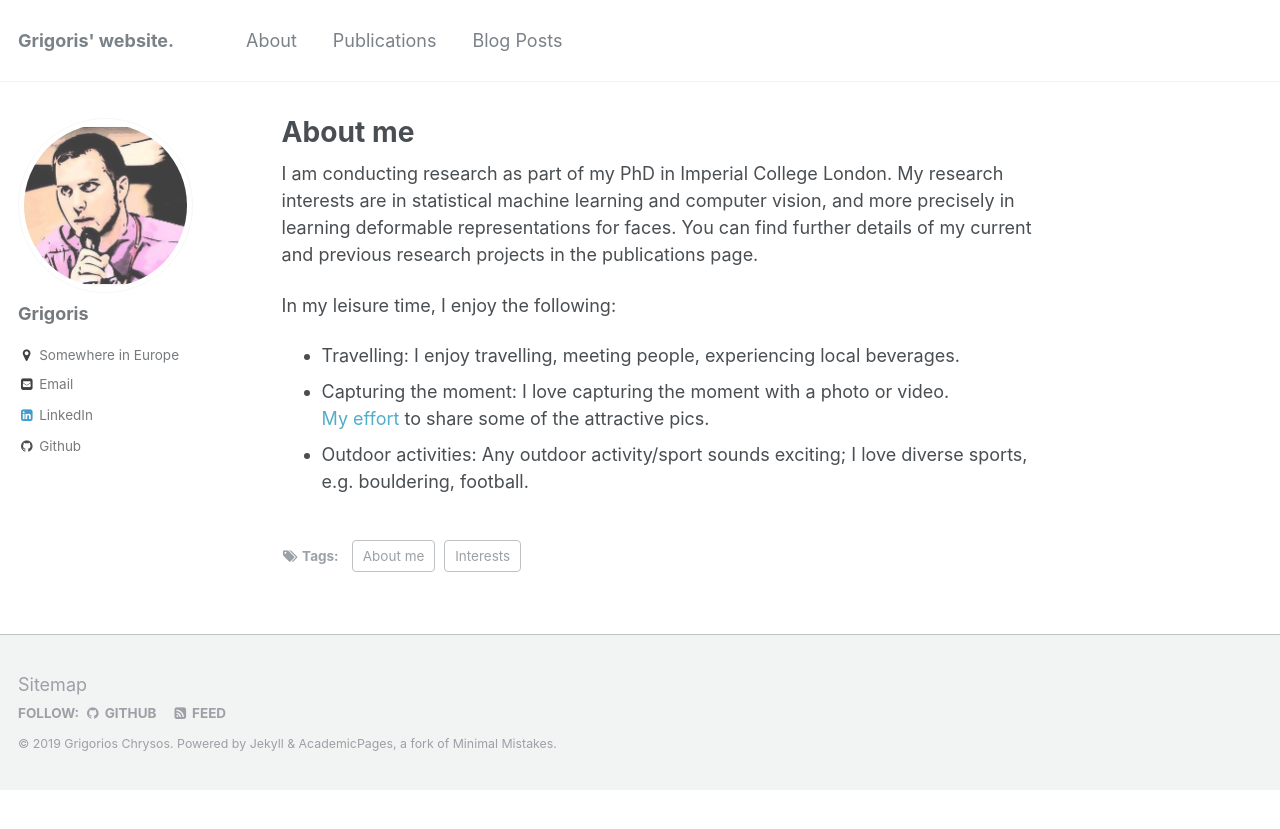
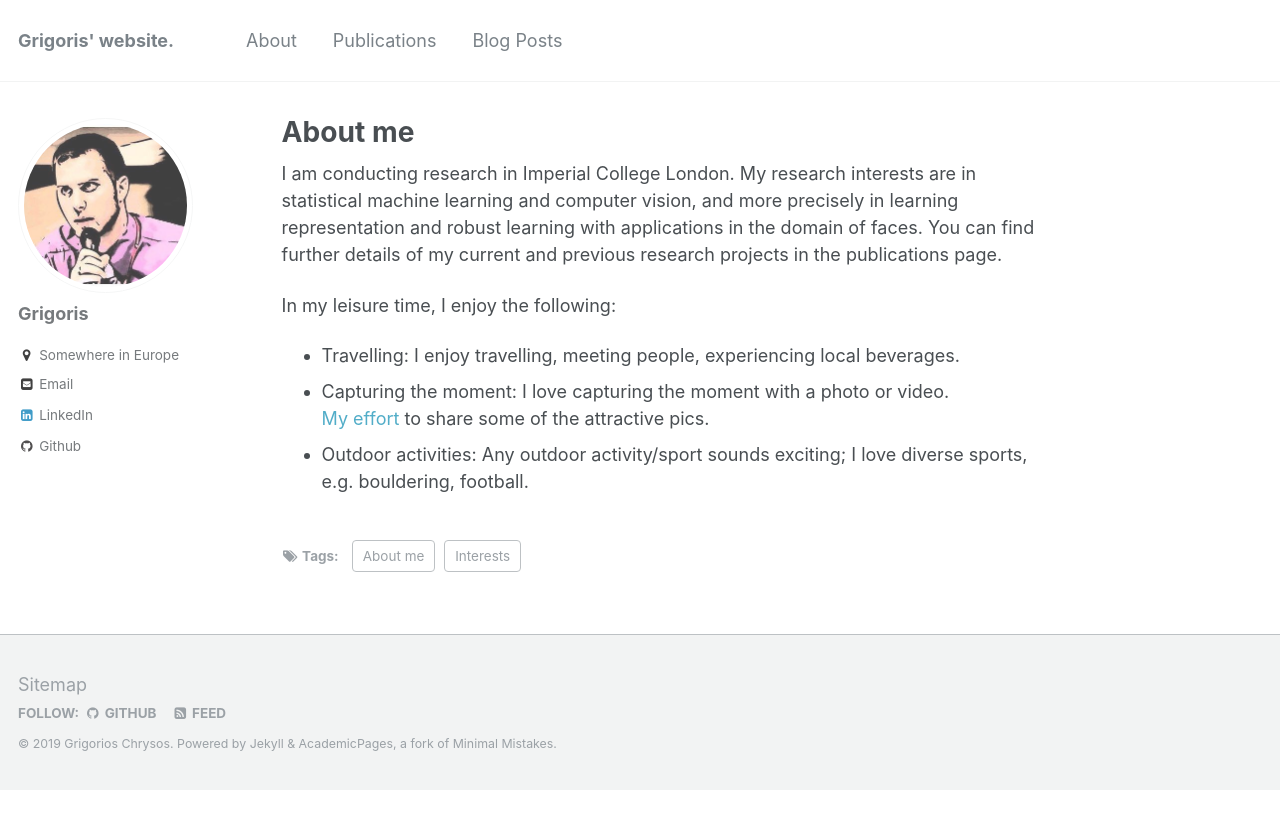
Before and after one commit to grigorisg9gr/grigorisg9gr.github.io, a Jekyll site: the page built from _pages/about/index.html, in a window 1280 px wide. Shown: the top 829 px of the page. Built offline with Jekyll 4.4.1, drawn with Linux system fonts in a browser that asks for light colours.

Commit message:
Update the index.html.

```diff
--- a/_pages/about/index.html
+++ b/_pages/about/index.html
@@ -8,7 +8,7 @@
   - /
 ---
         <div>
-        <p> I am conducting research as part of my PhD in Imperial College London. My research interests are in statistical machine learning and computer vision, and more precisely in learning deformable representations for faces.  You can find further details of my current and previous research projects in the publications page.
+        <p> I am conducting research in Imperial College London. My research interests are in statistical machine learning and computer vision, and more precisely in learning representation and robust learning with applications in the domain of faces. You can find further details of my current and previous research projects in the publications page.
         </div>
         <div>
         <p> In my leisure time, I enjoy the following:</p>
```
